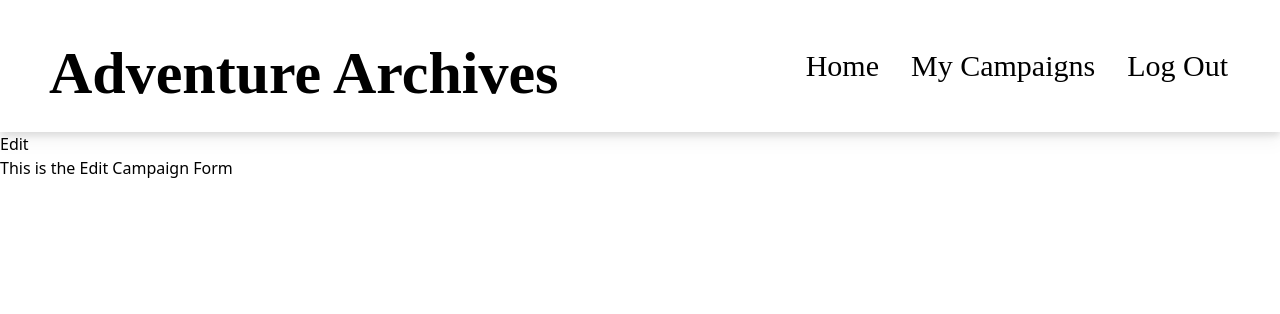
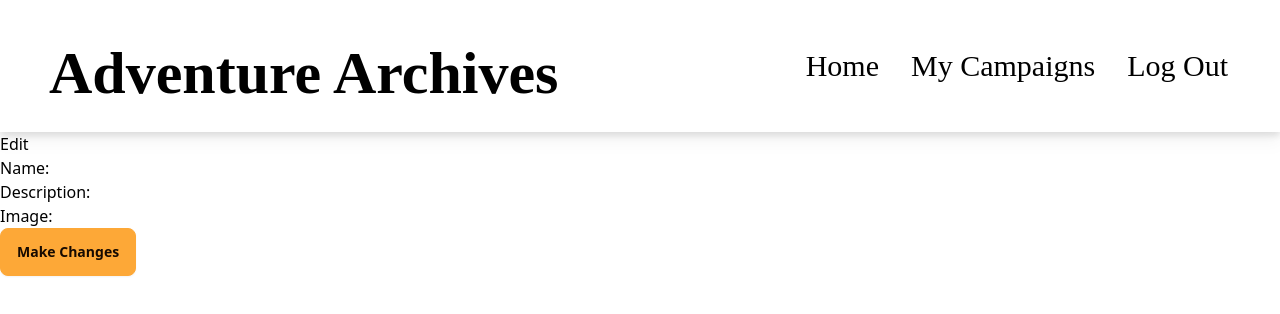
Before and after one commit to syryn-studio/dnd-group-project, a React (Vite) app in the folder client/: page /campaigns/1/edit in a window 1280 px wide. Shown: the top 314 px of the page. Built offline with nearby package versions, Linux system fonts and the light colour scheme; no server answers.

Commit message:
added user functionality to form
Edit form added user._ID and completed inputs

```diff
--- a/client/src/components/EditCampaignForm.jsx
+++ b/client/src/components/EditCampaignForm.jsx
@@ -1,8 +1,11 @@
 import { useState, useEffect } from "react";
 import { redirect, useNavigate, useParams } from "react-router-dom";
 import CampaignService from "../services/campaign.services.js";
+import { useContext } from "react";
+import { LoggedInUserContext } from "../context/LoggedInUserContext.jsx";
 
 const EditCampaignForm = (props) => {
+    const { user } = useContext(LoggedInUserContext);
     const [name, setName] = useState("");
     const [description, setDescription] = useState("");
     const [image, setImage] = useState("");
@@ -34,6 +37,8 @@ const EditCampaignForm = (props) => {
     }, [id])
 
 
+
+
     const nameHandler = (e) => {
         setName(e.target.value)
     }
@@ -46,13 +51,22 @@ const EditCampaignForm = (props) => {
         setImage(e.target.value)
     }
 
+    const campaignChangeHandler = (e) => {
+        const { name, value } = e.target;
+        setCampaignData((prevCampaignData) => ({
+            ...prevCampaignData,
+            [name]: value,
+        }));
+    };
+
     const submitHandler = (e) => {
         e.preventDefault();
 
         CampaignService.updateCampaign(id, campaignData), {
             name,
             description,
-            image
+            image,
+            createdBy: user._id
         }
             .then(res => {
                 console.log(res);
@@ -69,7 +83,59 @@ const EditCampaignForm = (props) => {
 
     return (
         <>
-            <h1>This is the Edit Campaign Form</h1>
+                <div>
+                <form onSubmit={(e) => submitHandler(e)}>
+                    {errors && <p className="text-red-500">{errors.name}</p>}
+                    <div>
+                        <label htmlFor="name">Name:</label>
+                        <input
+                            type="text"
+                            name="name"
+                            value={campaignData.name}
+                            onChange={(e) => campaignChangeHandler(e)}
+                            id="name"
+                        />
+                        {errors.validationErrors && (
+                            <p className="text-red-400">
+                                {errors.validationErrors.name}
+                            </p>
+                        )}
+                    </div>
+                    <div>
+                        <label htmlFor="description">Description:</label>
+                        <input
+                            type="text"
+                            name="description"
+                            value={campaignData.description}
+                            onChange={(e) => campaignChangeHandler(e)}
+                            id="description"
+                        />
+                        {errors.validationErrors && (
+                            <p className="text-red-400">
+                                {errors.validationErrors.description}
+                            </p>
+                        )}
+                    </div>
+                    <div>
+                        <label htmlFor="image">Image:</label>
+                        <input
+                            type="text"
+                            name="image"
+                            value={campaignData.image}
+                            onChange={(e) => campaignChangeHandler(e)}
+                            id="image"
+                        />
+                        {errors.validationErrors && (
+                            <p className="text-red-400">
+                                {errors.validationErrors.image}
+                            </p>
+                        )}
+                    </div>
+                    <button className="btn btn-primary" type="submit">
+                        Make Changes
+                    </button>
+                </form>
+            </div>
         </>
     )
 };
```
